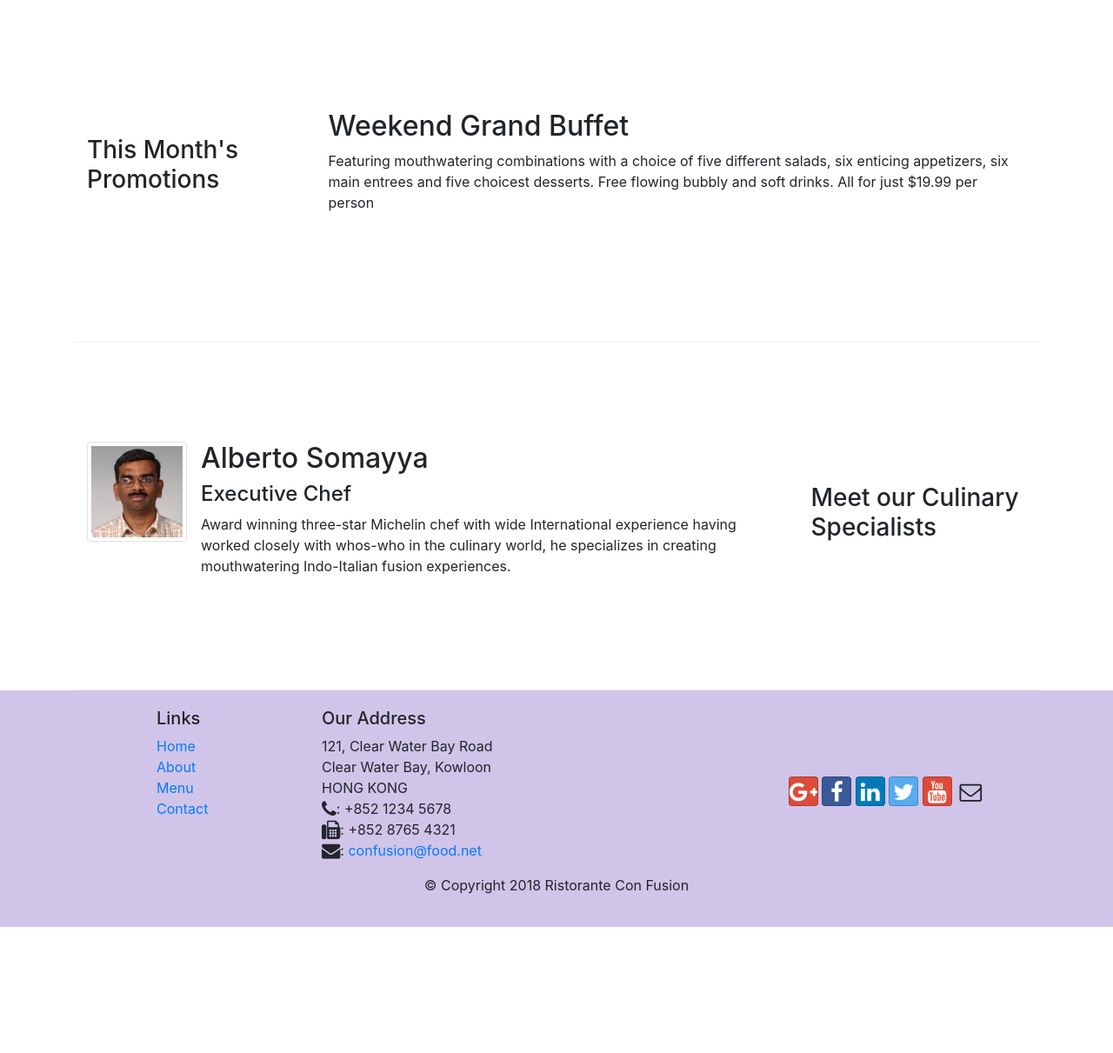
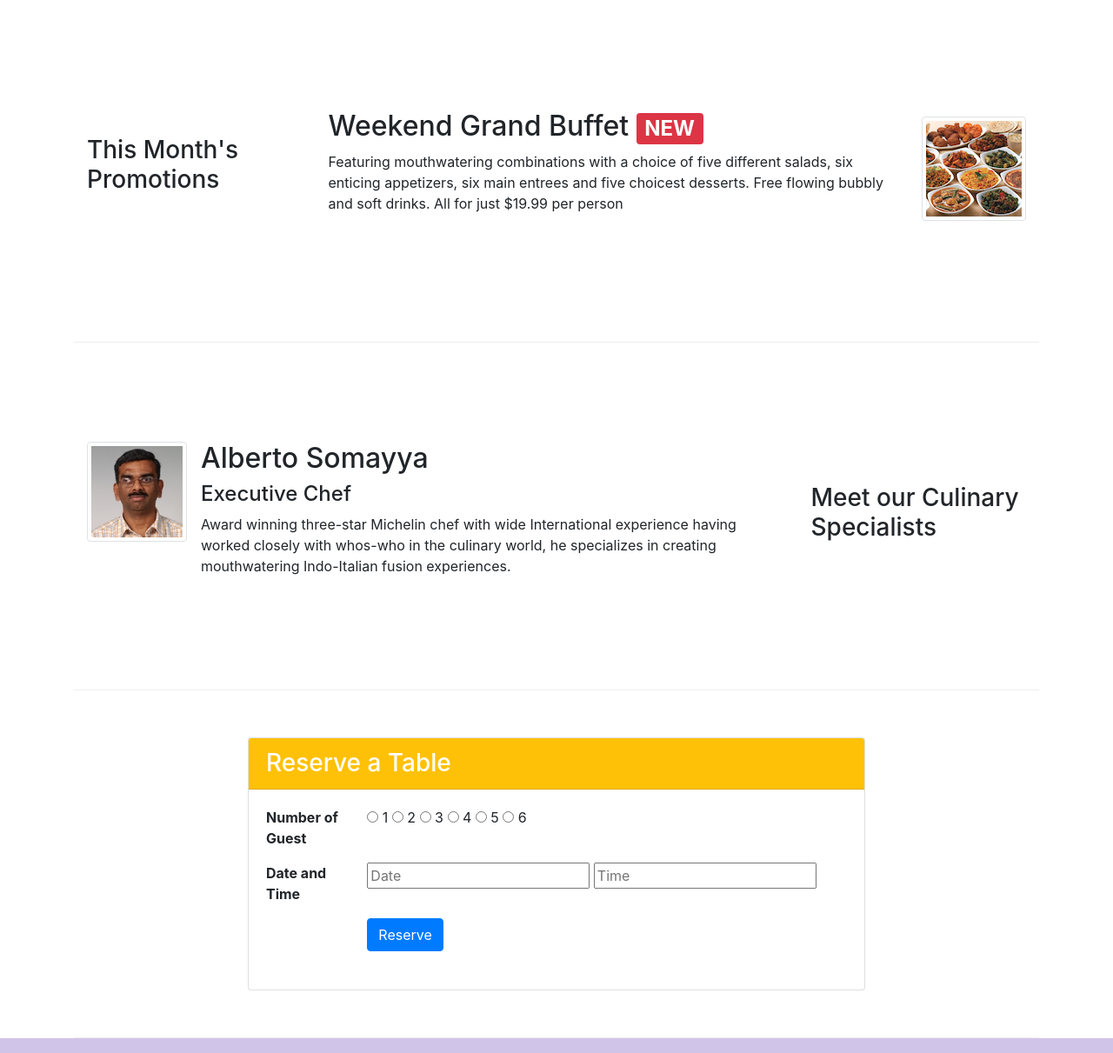
Before and after one commit to yjtkimsfu/coursera_fullstack_01_bootstrap, a website: page index.html in a window 1280 px wide. Shown: the part 740-1951 px from the top of the page at 87% size. Before the commit the page ends 1806 px from the top, so only its background shows below. Drawn offline with nearby package versions, Linux system fonts and the light colour scheme.

Commit message:
Week2 - Assignment 2

```diff
--- a/index.html
+++ b/index.html
@@ -47,7 +47,9 @@
                 </div>
                 <div class="col-12 col-sm align-self-center">
                     <img src="img/logo.png" class="img-fluid">
+                    <a role="button" class="btn btn-sm btn-warning" href="#reserveTable">Reserve Table</a>
                 </div>
+
             </div>
         </div>
     </header>
@@ -66,8 +68,9 @@
                             <span class="badge badge-danger">HOT</span>
                             <span class="badge badge-pill badge-secondary">$4.99</span>
                         </h2>
-                        <p>A unique combination of Indian Uthappam (pancake) and Italian pizza, topped with Cerignola olives,
-                            ripe vine cherry tomatoes, Vidalia onion, Guntur chillies and Buffalo Paneer.</p>
+                        <p class="d-none d-sm-block">A unique combination of Indian Uthappam (pancake) and Italian pizza,
+                            topped with Cerignola olives, ripe vine cherry tomatoes, Vidalia onion, Guntur chillies
+                            and Buffalo Paneer.</p>
                     </div>
                 </div>
             </div>
@@ -78,10 +81,18 @@
                 <h3>This Month's Promotions</h3>
             </div>
             <div class="col col-sm col-md">
-                <h2>Weekend Grand Buffet</h2>
-                <p>Featuring mouthwatering combinations with a choice of five different salads, six enticing appetizers,
-                    six main entrees and five choicest desserts. Free flowing bubbly and soft drinks.
-                    All for just $19.99 per person </p>
+                <div class="media">
+                    <div class="media-body">
+                        <h2>Weekend Grand Buffet
+                            <span class="badge badge-danger">NEW</span>
+                        </h2>
+                        <p class="d-none d-sm-block">Featuring mouthwatering combinations with a choice of five different salads,
+                            six enticing appetizers, six main entrees and five choicest desserts. Free flowing bubbly and soft drinks.
+                            All for just $19.99 per person </p>
+                    </div>
+                    <img class="d-flex ml-3 img-thumbnail align-self-center"
+                        src="img/buffet.png" alt="Buffet">
+                </div>
             </div>
         </div>
 
@@ -96,12 +107,47 @@
                     <div class="media-body">
                         <h2>Alberto Somayya</h2>
                         <h4>Executive Chef</h4>
-                        <p>Award winning three-star Michelin chef with wide International experience having worked
-                            closely with whos-who in the culinary world, he specializes in creating mouthwatering
+                        <p class="d-none d-sm-block">Award winning three-star Michelin chef with wide International experience
+                            having worked closely with whos-who in the culinary world, he specializes in creating mouthwatering
                             Indo-Italian fusion experiences. </p>
                     </div>
                 </div>
+            </div>
+        </div>
 
+        <div class="row row-content align-items-center">
+            <div class="col-12 offset-sm-2 col-sm-8">
+                <div class="card">
+                    <form id="reserveTable">
+                        <h3 class="card-header bg-warning text-white">Reserve a Table</h3>
+                        <div class="card-body">
+                            <dl class="row">
+                                <dt class="col-12 col-sm-2">Number of Guest</dt>
+                                <dd class="col-12 col-sm">
+                                    <input type="radio" name="guestnum" value="1"> 1
+                                    <input type="radio" name="guestnum" value="2"> 2
+                                    <input type="radio" name="guestnum" value="3"> 3
+                                    <input type="radio" name="guestnum" value="4"> 4
+                                    <input type="radio" name="guestnum" value="5"> 5
+                                    <input type="radio" name="guestnum" value="6"> 6
+                                </dd>
+                            </dl>
+                            <dl class="row">
+                                <dt class="col-12 col-sm-2">Date and Time</dt>
+                                <dd class="col-12 col-sm">
+                                    <input type="text" name="reserveData" placeholder="Date">
+                                    <input type="text" name="reserveTime" placeholder="Time">
+                                </dd>
+                            </dl>
+
+                            <dl class="row">
+                                <dd class="col-12 offset-sm-2 col-sm">
+                                    <button type="submit" class="btn btn-primary">Reserve</a>
+                                </dd>
+                            </dl>
+                        </div>
+                    </form>
+                </div>
             </div>
         </div>
     </div>
```
